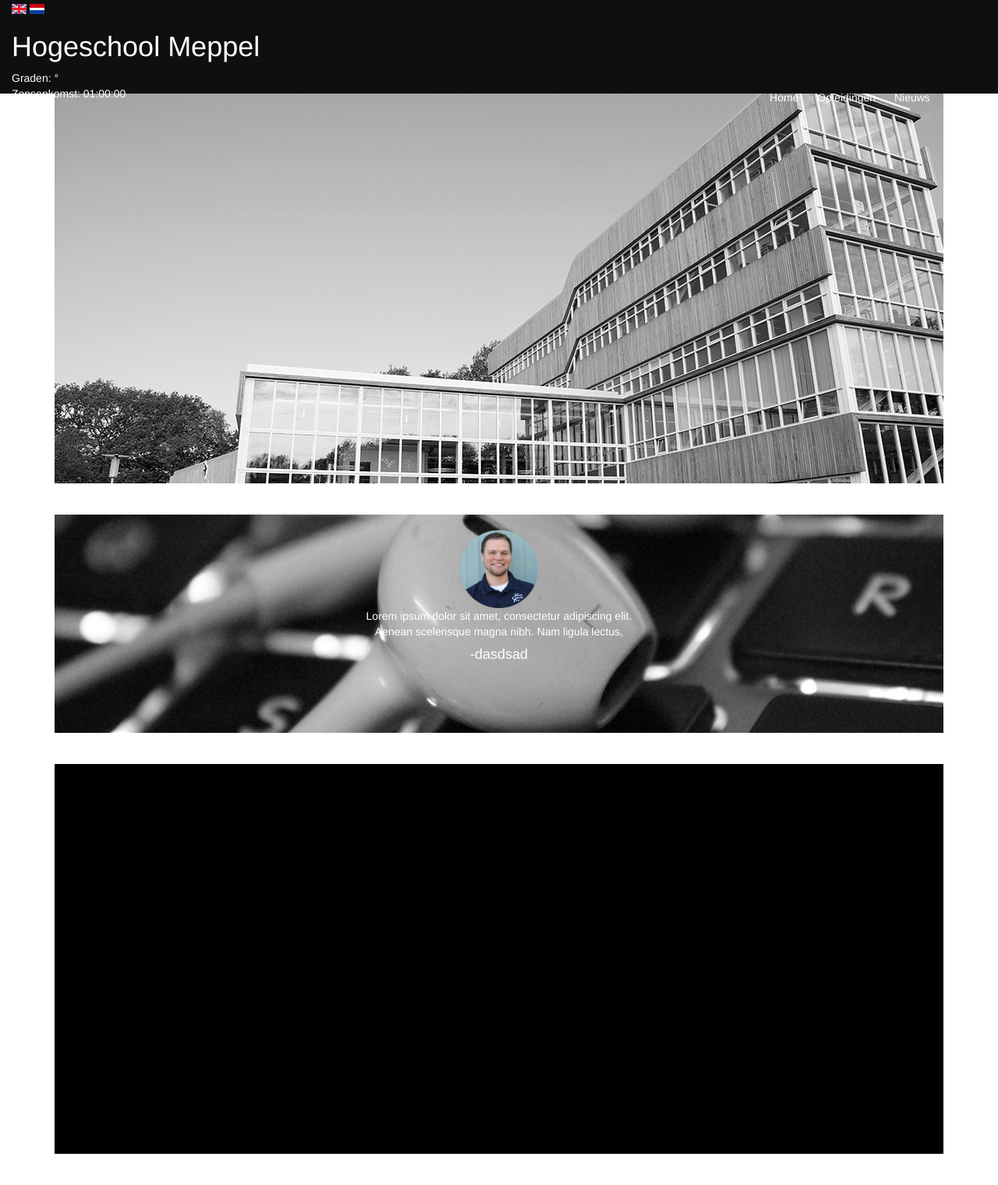
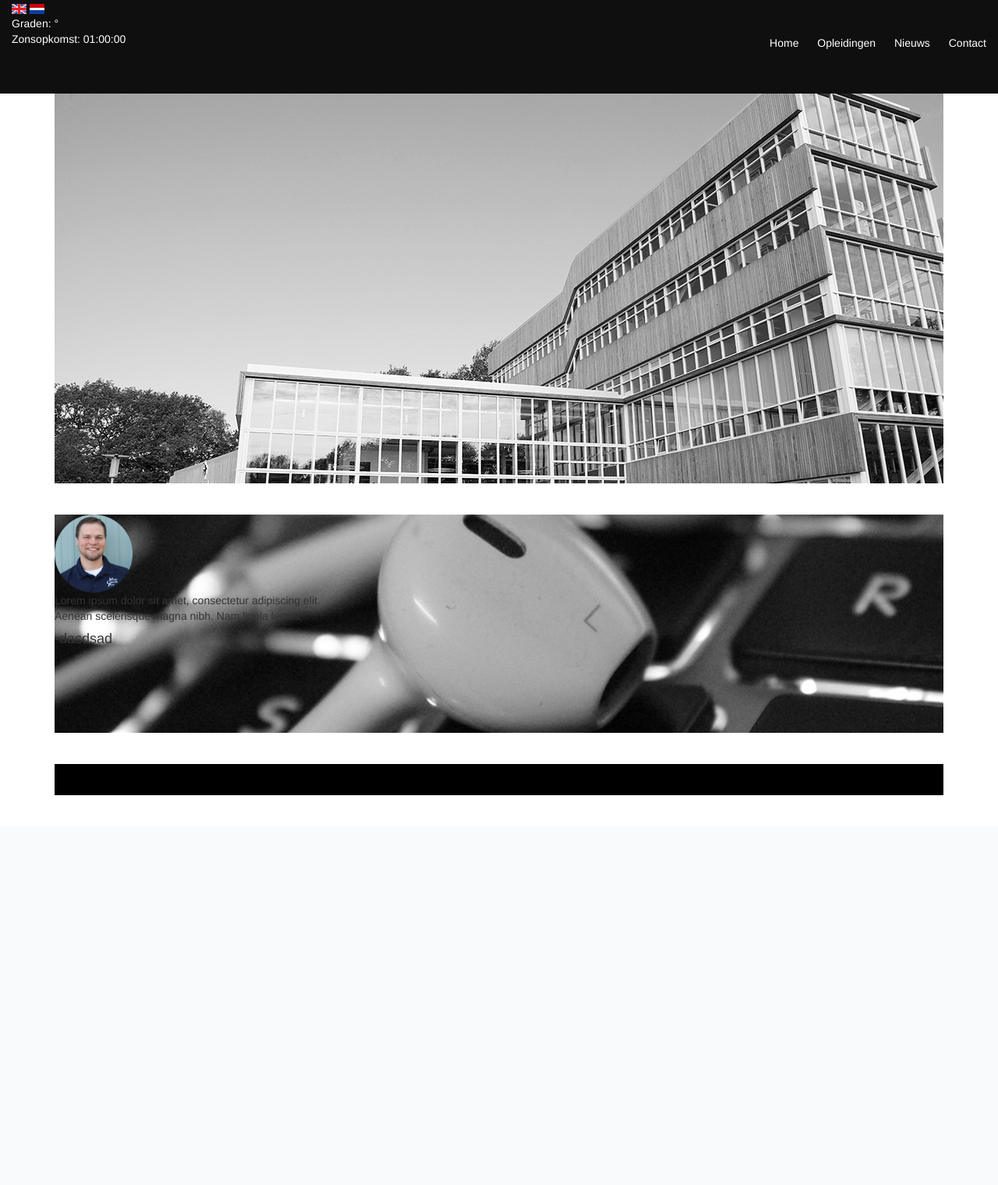
Before and after one commit to sjoulbak/StendenProject1, a PHP site: page /index.php in a window 1280 px wide. Shown: the whole page at 78% size. After the commit the page ends 1020 px from the top, so only its background shows below. Run offline with PHP 8.4, Linux system fonts and the light colour scheme; data that the repository does not hold is empty.

Commit message:
languages

```diff
--- a/css/index_body.css
+++ b/css/index_body.css
@@ -6,13 +6,11 @@
   margin-top: 40px;
   background-image: url("../images/mid.jpg");
   height: 280px;
-  color:white;
-  text-align: center;
-  padding-top: 20px;
 }
 .bottom {
   margin-top: 40px;
   margin-bottom: 40px;
-  height: 500px;
+  height: auto;
   background: #000;
+  padding: 20px;
 }
--- a/index.php
+++ b/index.php
@@ -52,7 +52,6 @@
       <a href="<?php echo $langUrl; ?>lang=en"><img src="images/en.png" /></a>
       <a href="<?php echo $langUrl; ?>lang=nl"><img src="images/nl.png" /></a>
     </div>
-    <h1><?php echo $businessName; ?></h1>
     <nav>
       <ul>
         <li><a class="navhome" href="?page=home">Home</a></li>
```
